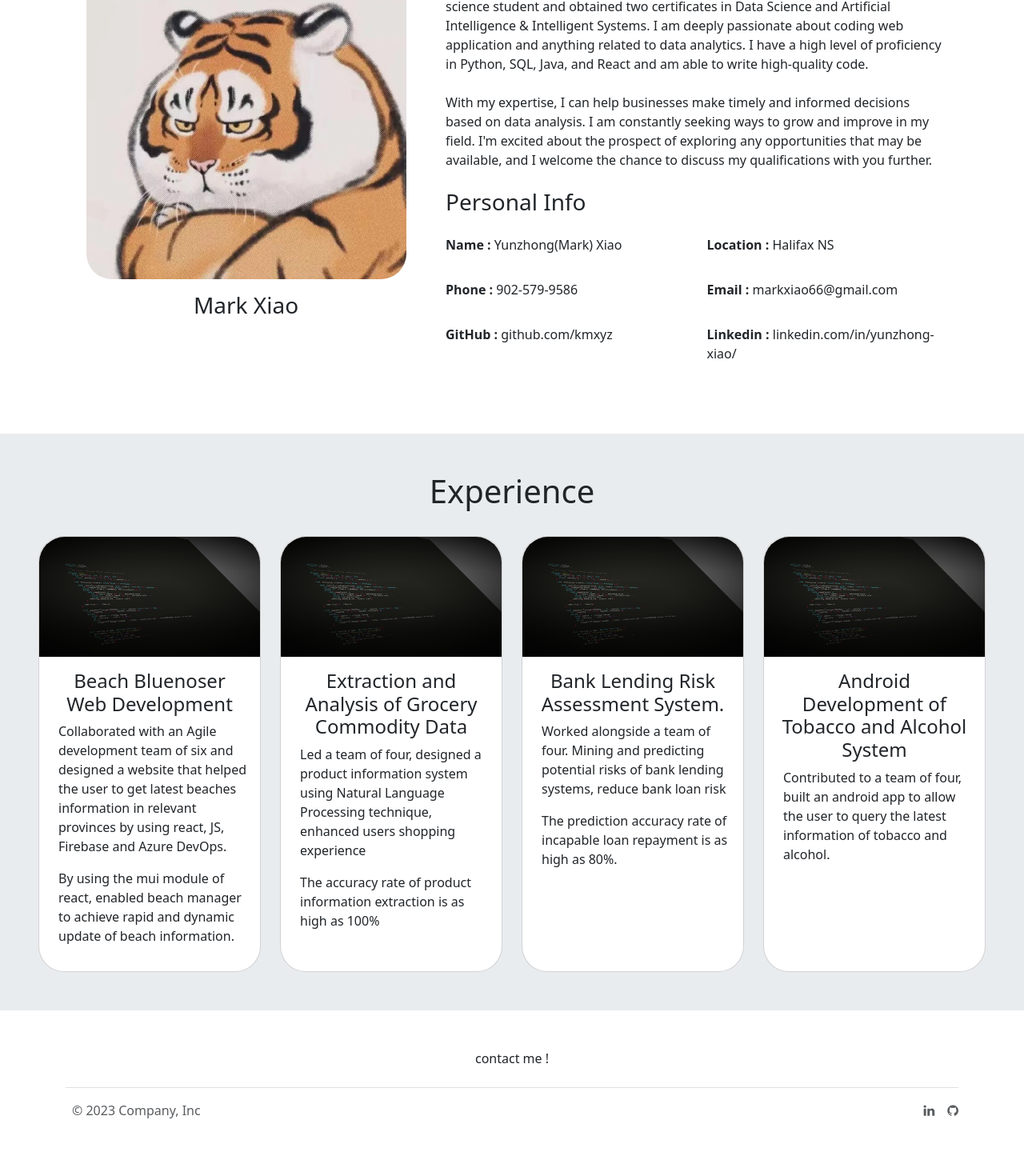
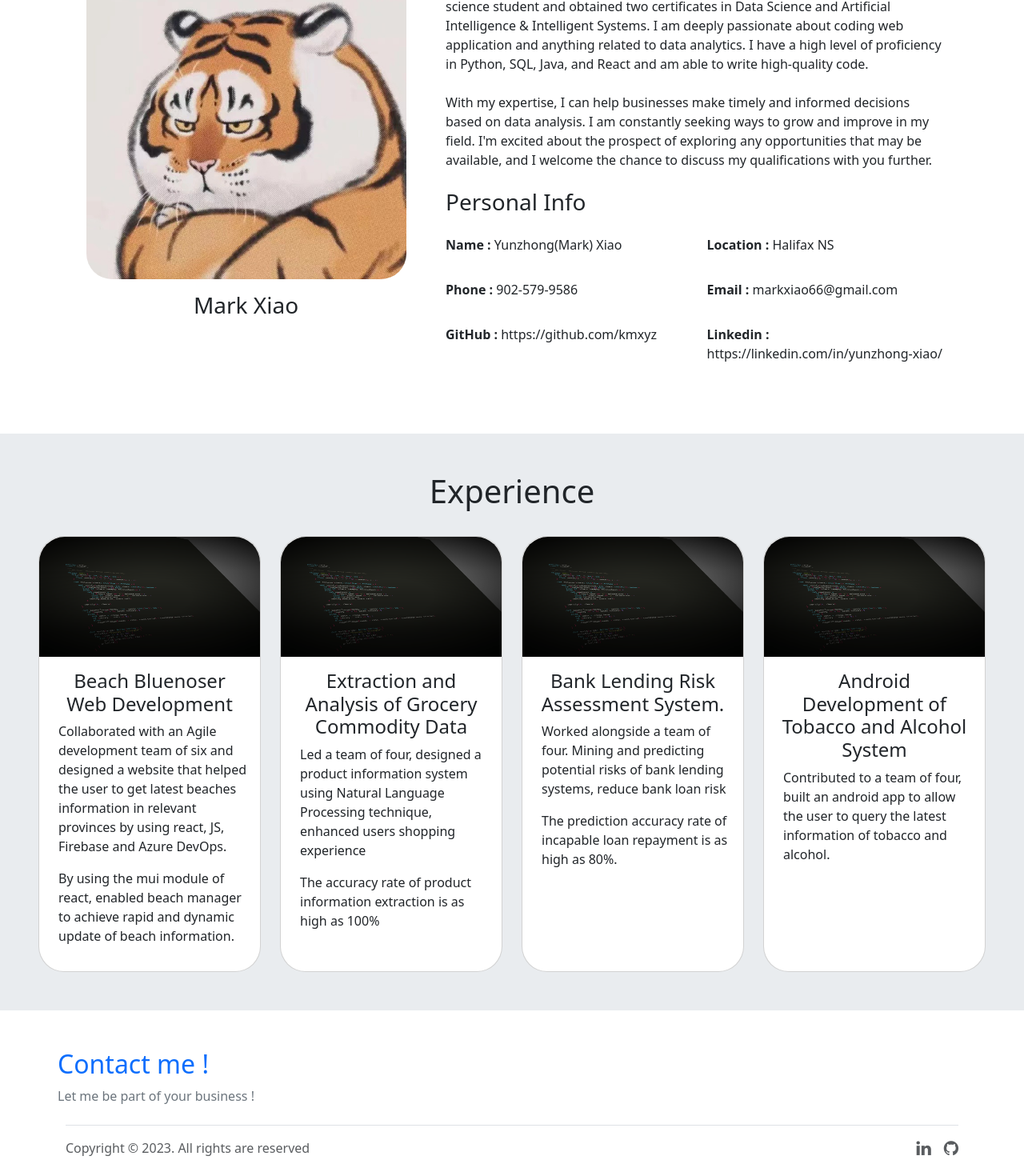
Before and after one commit to kmxyz/MyWeb, a React (Create React App) app: page / in a window 1280 px wide. Shown: the part 793-2263 px from the top of the page at 80% size. Before the commit the page ends 2233 px from the top, so only its background shows below. Built offline with nearby package versions, Linux system fonts and the light colour scheme; the HTML template or start-up script is replaced by a standard one.

Commit message:
add some link in footer part

```diff
--- a/src/components/footer.jsx
+++ b/src/components/footer.jsx
@@ -6,24 +6,23 @@ const Footer = () => {
     <div className="container">
       <footer className="d-flex flex-wrap justify-content-between align-items-center py-3 my-4 border-top">
         <div className="col-md-4 d-flex align-items-center">
-          <a
-            href="/"
-            className="mb-3 me-2 mb-md-0 text-body-secondary text-decoration-none lh-1"
-          ></a>
-          <span className="mb-3 mb-md-0 text-body-secondary">
-            &copy; 2023 Company, Inc
+          <span className="mb-3 mb-md-0 text-body-secondary ">
+            Copyright &copy; 2023. All rights are reserved
           </span>
         </div>
 
         <ul className="nav col-md-4 justify-content-end list-unstyled d-flex">
           <li className="ms-3">
-            <a className="text-body-secondary" href="#">
-              <i className="fa fa-linkedin"></i>
+            <a
+              className="text-body-secondary "
+              href="https://linkedin.com/in/yunzhong-xiao/"
+            >
+              <i class="fa fa-linkedin fa-lg "></i>
             </a>
           </li>
           <li className="ms-3">
-            <a className="text-body-secondary" href="#">
-              <i className="fa fa-github"></i>
+            <a className="text-body-secondary" href="https://github.com/kmxyz">
+              <i class="fa fa-github fa-lg	"></i>
             </a>
           </li>
         </ul>
--- a/src/pages/aboutme.jsx
+++ b/src/pages/aboutme.jsx
@@ -8,8 +8,8 @@ class AboutMe extends Component {
       ["Location", "Halifax NS"],
       ["Phone", "902-579-9586"],
       ["Email", "markxiao66@gmail.com"],
-      ["GitHub", "github.com/kmxyz"],
-      ["Linkedin", "linkedin.com/in/yunzhong-xiao/"],
+      ["GitHub", "https://github.com/kmxyz"],
+      ["Linkedin", "https://linkedin.com/in/yunzhong-xiao/"],
     ],
   };
 
--- a/src/pages/contactme.jsx
+++ b/src/pages/contactme.jsx
@@ -1,11 +1,16 @@
 import React, { Component } from "react";
+
+import ContactPhoneIcon from "@mui/icons-material/ContactPhone";
 
 class ContactMe extends Component {
   state = {};
   render() {
     return (
       <div id="Contact" className="mt-5">
-        <p>contact me !</p>
+        <div className="text-start ms-5 ps-4 ">
+          <h2 className="text-primary">Contact me !</h2>
+          <p className="text-secondary">Let me be part of your business !</p>
+        </div>
       </div>
     );
   }
```
Also changed, not shown: package.json (+7 -0 lines), 1 other file (tests, documents, lock files or other folders).
